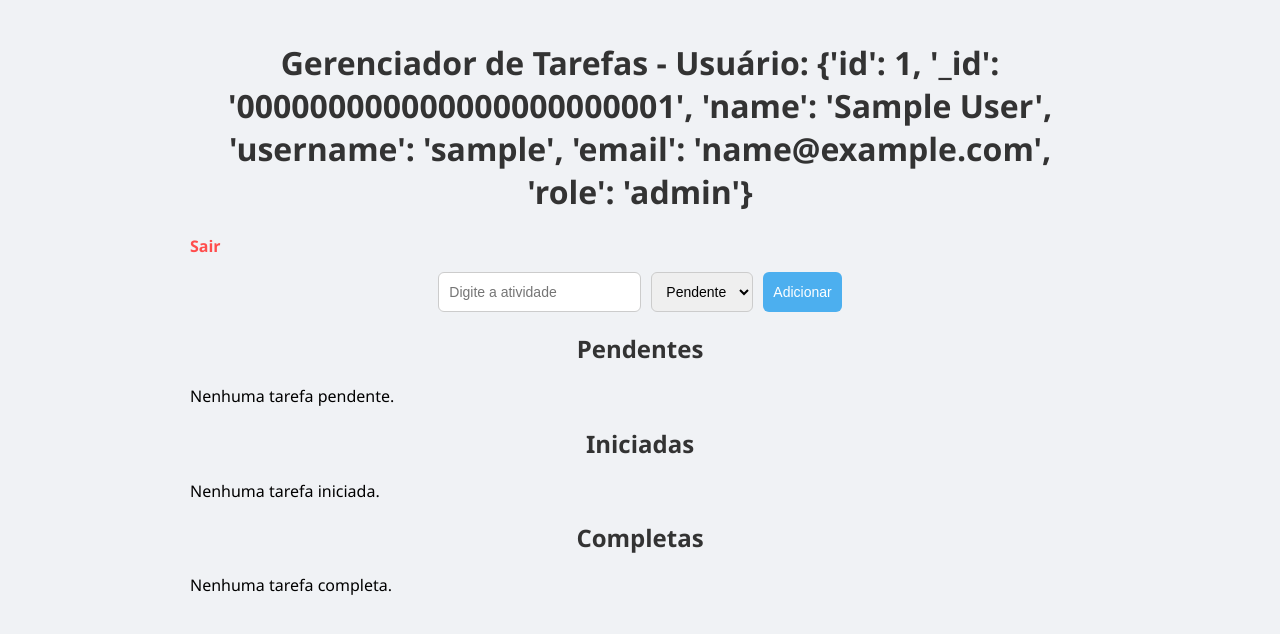
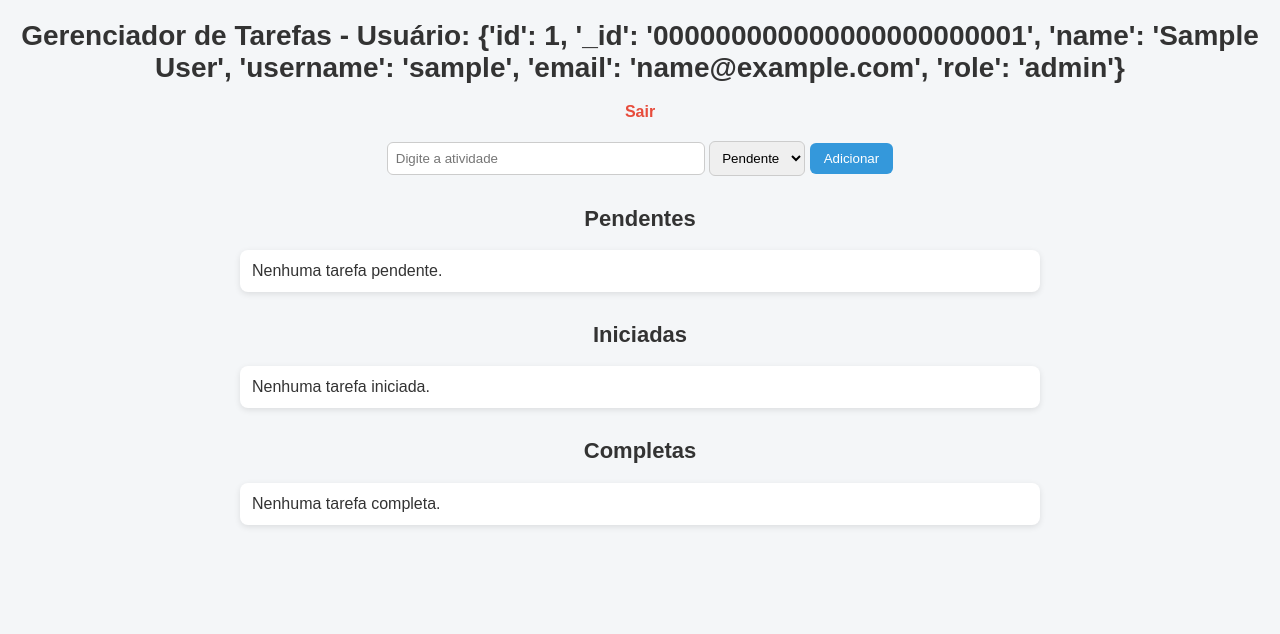
Before and after one commit to Wellikson/tarefas, a Flask app: page /tarefas in a window 1280 px wide. Shown: the top 634 px of the page. Run offline with Flask 3, Linux system fonts and the light colour scheme; the visitor is signed in with stand-in values (Sample User, id 1); data that the repository does not hold is empty.

Commit message:
Update style.css

```diff
--- a/static/style.css
+++ b/static/style.css
@@ -1,90 +1,127 @@
+/* Fonte e fundo geral */
 body {
-    font-family: "Segoe UI", Tahoma, sans-serif;
-    background: #f0f2f5;
-    padding: 20px;
-    max-width: 900px;
-    margin: auto;
-}
-
-h1, h2 {
-    text-align: center;
+    font-family: Arial, sans-serif;
+    background-color: #f4f6f8;
+    margin: 0;
+    padding: 0;
     color: #333;
 }
 
-a {
-    text-decoration: none;
-    color: #ff4d4d;
+/* Cabeçalho */
+h1 {
+    text-align: center;
+    margin-top: 20px;
+    font-size: 28px;
     font-weight: bold;
 }
 
-form {
-    margin: 15px 0;
-    display: flex;
-    gap: 10px;
-    flex-wrap: wrap;
-    justify-content: center;
+/* Botão sair */
+a.logout {
+    color: #e74c3c;
+    font-weight: bold;
+    display: block;
+    margin: 10px auto;
+    text-align: center;
+    text-decoration: none;
+}
+a.logout:hover {
+    text-decoration: underline;
 }
 
-input, select, button {
-    padding: 10px;
+/* Formulário de adicionar tarefa */
+form {
+    text-align: center;
+    margin: 20px auto;
+}
+input[type="text"] {
+    padding: 8px;
+    width: 300px;
     border-radius: 6px;
     border: 1px solid #ccc;
-    font-size: 14px;
+}
+select {
+    padding: 8px;
+    border-radius: 6px;
+    border: 1px solid #ccc;
+}
+button {
+    padding: 8px 14px;
+    border-radius: 6px;
+    border: none;
+    cursor: pointer;
+    color: white;
+    background-color: #3498db;
+}
+button:hover {
+    background-color: #2980b9;
 }
 
-button {
-    background: #4cafef;
-    color: white;
-    border: none;
-    cursor: pointer;
+/* Títulos de status */
+h2 {
+    margin-top: 30px;
+    text-align: center;
+    font-size: 22px;
 }
 
-button:hover {
-    opacity: 0.9;
-}
-
+/* Lista de tarefas */
 ul {
     list-style: none;
     padding: 0;
+    max-width: 800px;
+    margin: 0 auto;
 }
 
-.task-card {
-    background: white;
+/* Card da tarefa */
+li {
+    background-color: white;
+    margin: 10px auto;
     padding: 12px;
     border-radius: 8px;
-    margin-bottom: 8px;
     display: flex;
+    align-items: center;
     justify-content: space-between;
-    align-items: center;
+    box-shadow: 0 2px 6px rgba(0,0,0,0.1);
 }
 
-.task-info {
-    flex-grow: 1;
+/* Texto da tarefa */
+li span {
+    flex: 1;
+    margin-right: 10px;
 }
 
+/* Botões de status */
 .status-pendente {
-    border-left: 6px solid #ffc107;
+    background-color: #f39c12;
+    color: white;
+}
+.status-iniciado {
+    background-color: #2980b9;
+    color: white;
+}
+.status-completo {
+    background-color: #27ae60;
+    color: white;
 }
 
-.status-iniciado {
-    border-left: 6px solid #2196f3;
+/* Botão excluir */
+a.delete {
+    color: #e74c3c;
+    font-weight: bold;
+    margin-left: 10px;
+    text-decoration: none;
+}
+a.delete:hover {
+    text-decoration: underline;
 }
 
-.status-completo {
-    border-left: 6px solid #4caf50;
+/* Responsividade */
+@media (max-width: 600px) {
+    input[type="text"] {
+        width: 80%;
+        margin-bottom: 10px;
+    }
+    li {
+        flex-direction: column;
+        align-items: flex-start;
+    }
 }
-
-.status-select {
-    padding: 5px;
-    border-radius: 4px;
-}
-
-.delete-link {
-    color: #ff4d4d;
-    font-weight: bold;
-    margin-left: 10px;
-}
-
-.delete-link:hover {
-    text-decoration: underline;
-}
```
